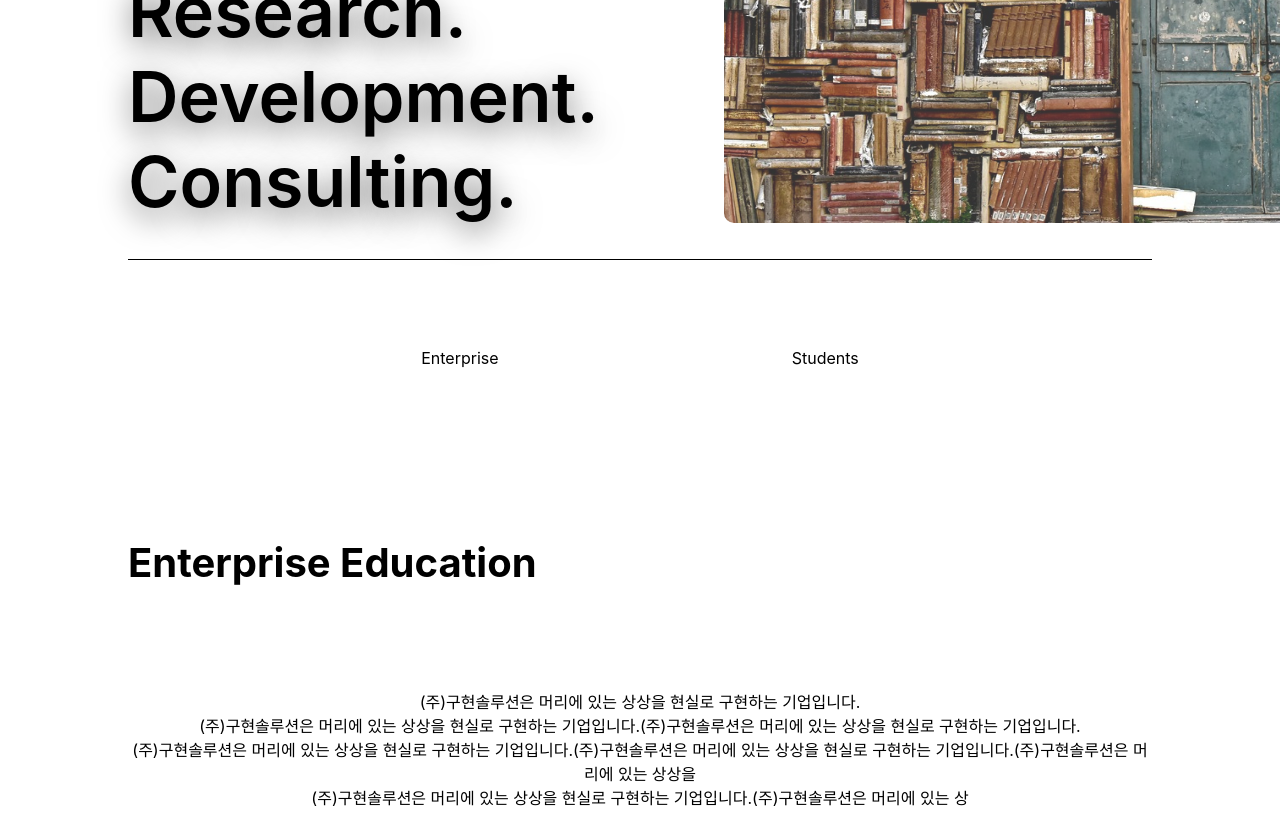
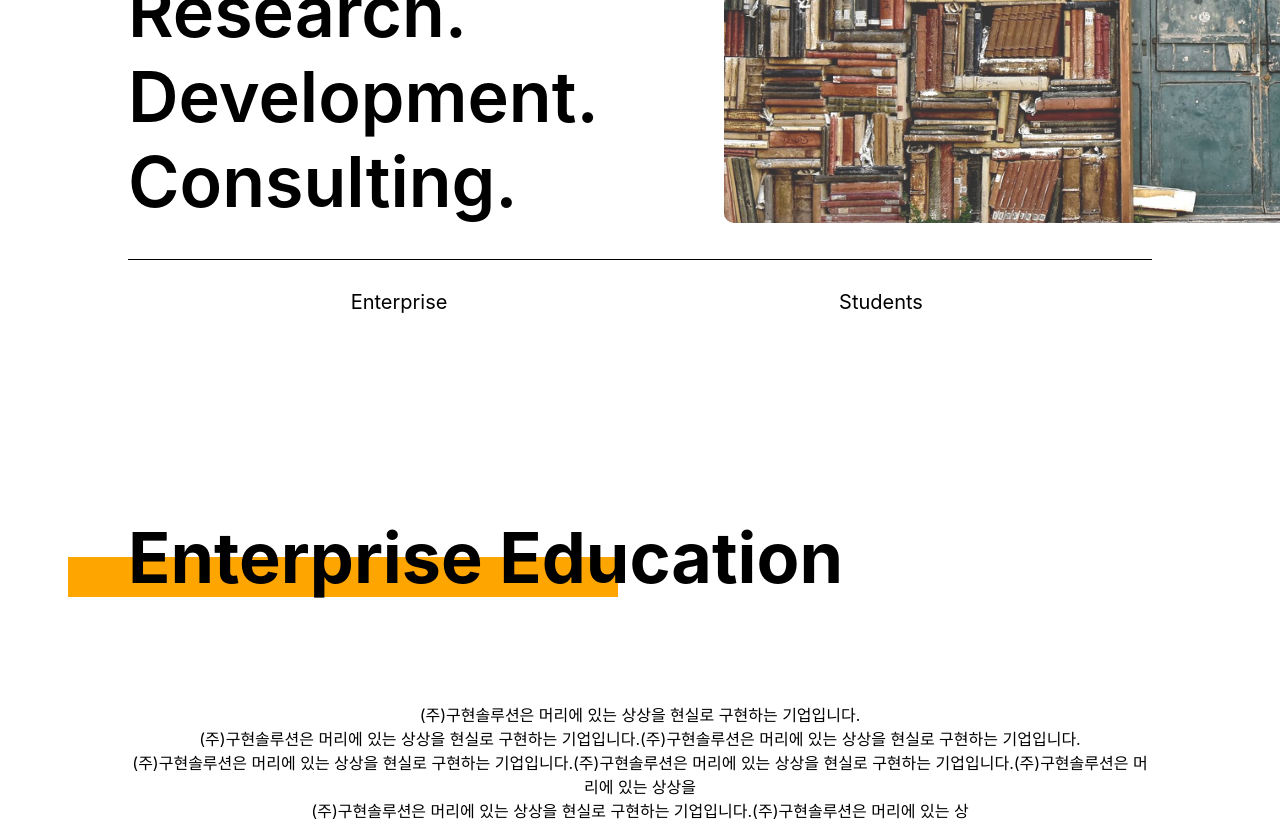
Before and after one commit to LDH-Duke/GHsolution-React, a React (Create React App) app: page /service/edu in a window 1280 px wide. Shown: the part 540-1361 px from the top of the page. Built offline with nearby package versions, Linux system fonts and the light colour scheme.

Commit message:
feat : service 개발중

```diff
--- a/src/components/EduNav.js
+++ b/src/components/EduNav.js
@@ -5,8 +5,15 @@ function EduNav(porps) {
 
     return (
         <div id='edunav'>
-            <span onClick={() => { setView(0) }}>Enterprise</span>
-            <span onClick={() => { setView(1) }}>Students</span>
+            <ul className='wrap-edunav'>
+                <li>
+                    <span onClick={() => { setView(0) }}>Enterprise</span>
+                </li>
+                <li>
+                    <span onClick={() => { setView(1) }}>Students</span>
+                </li>
+            </ul>
+
         </div>
     )
 }
--- a/src/components/style/EduEnterprise.css
+++ b/src/components/style/EduEnterprise.css
@@ -1,6 +1,8 @@
 #enterprise {
+    display: flex;
+    flex-direction: column;
+    justify-content: center;
     height: 963px;
-    width: 100%;
     padding-top: 88px;
 }
 
@@ -11,9 +13,24 @@
 }
 
 #enterprise>div>.ent-title {
-    margin-top: 8%;
-    font-size: 40px;
+    position: relative;
+    font-size: 70px;
     font-weight: bold;
+}
+
+#enterprise>div>.ent-title::after {
+    position: absolute;
+    content: "";
+    left: 30%;
+    top: 50%;
+    /*시작 위치*/
+    transform: translateX(-50%);
+    /*동작방향? 범위느낌*/
+    width: 550px;
+    height: 40px;
+    background: orange;
+    transition: all 0.3s ease-out;
+    z-index: -1;
 }
 
 #enterprise>div>.ent-contents {
--- a/src/components/style/EduNav.css
+++ b/src/components/style/EduNav.css
@@ -1,4 +1,13 @@
 #edunav {
+    padding: 30px;
+    font-size: 20px;
+}
+
+#edunav>ul {
     display: flex;
     justify-content: space-evenly;
 }
+
+#edunav>ul>li {
+    flex: 1;
+}
--- a/src/components/style/ServiceEdu.css
+++ b/src/components/style/ServiceEdu.css
@@ -1,5 +1,5 @@
 .edu {
-    padding-top: 88px;
     margin: 0 10%;
     border-bottom: 1px solid black;
+
 }
--- a/src/components/style/ServicePost.css
+++ b/src/components/style/ServicePost.css
@@ -44,15 +44,13 @@
 }
 
 #servicepost>div>ul>.tab>span:hover {
-    color: #00A3FF;
+    color: #ffa500;
 }
 
 #servicepost>div>ul>.tab>a {
     color: black;
-    text-shadow: 0 10px 30px rgba(0, 0, 0, 0.548);
 }
 
 #servicepost>div>ul>.tab>.selected {
-    color: #00A3FF;
-    text-shadow: 0 10px 30px #eeff05b2;
+    color: orange;
 }
```
Also changed, not shown: src/components/Side.js (+1 -12 lines).
